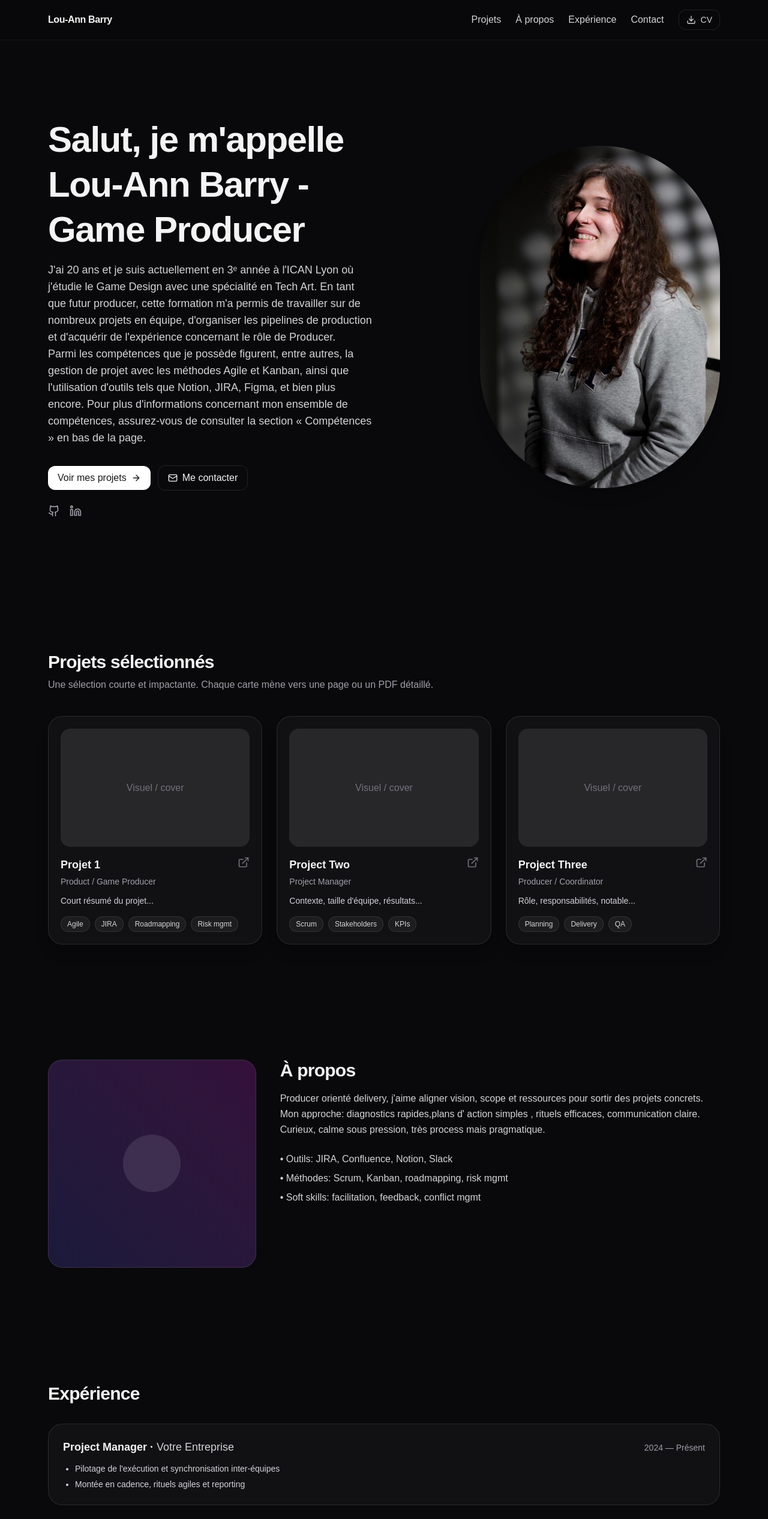
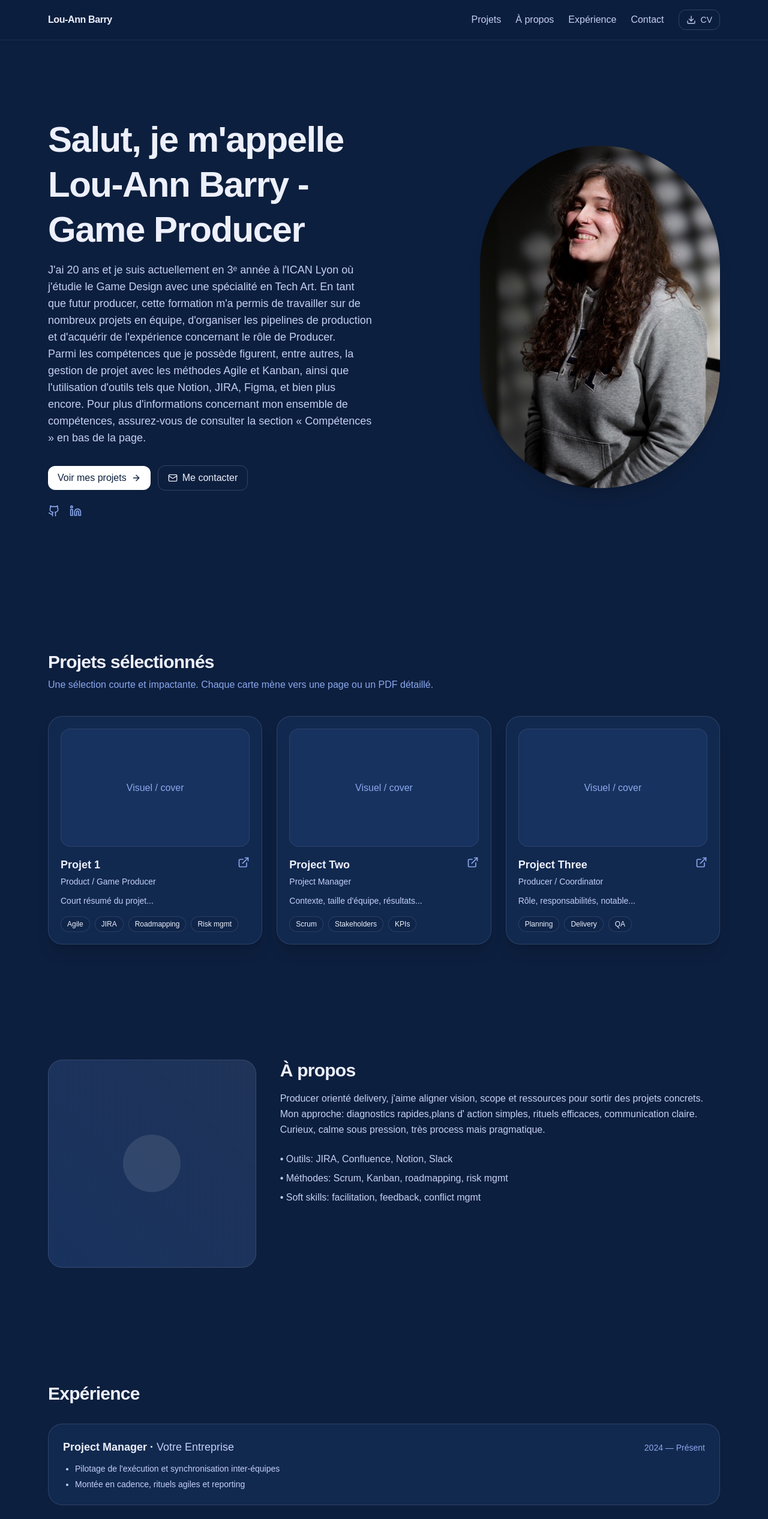
Before and after one commit to ghostofus/louann-portfolio, a Next.js app: page / in a window 1280 px wide. Shown: the top 2533 px of the page at 60% size. Built offline with nearby package versions, Linux system fonts and the light colour scheme.

Commit message:
Update_04 bis
Effacement couleur dans global et remplacement dans page js

```diff
--- a/app/globals.css
+++ b/app/globals.css
@@ -1,11 +1,10 @@
 @import "tailwindcss";
 
 :root {
-    --background: #EDF0FC;
-    --foreground: #0D1F3E;
-    --accent: #4782E4;
-    --accentDark: #325FA9;
+    --background: #ffffff;
+    --foreground: #171717;
 }
+
 @theme inline {
     --color-background: var(--background);
     --color-foreground: var(--foreground);
@@ -13,11 +12,10 @@
     --font-mono: var(--font-geist-mono);
 }
 
-
 @media (prefers-color-scheme: dark) {
     :root {
-        --background: #0D1F3E;
-        --foreground: #EDF0FC;
+        --background: #0a0a0a;
+        --foreground: #ededed;
     }
 }
 
--- a/app/page.js
+++ b/app/page.js
@@ -50,7 +50,7 @@ const stagger = { animate: { transition: { staggerChildren: 0.12 } } };
 
 export default function Page() {
     return (
-        <div className="min-h-screen bg-zinc-950 text-zinc-100 selection:bg-indigo-400/30">
+        <div className="min-h-screen bg-[#0D1F3E] text-[#EDF0FC] selection:bg-[#4782E4]/30">
             <Header />
             <main>
                 <Hero />
@@ -66,19 +66,20 @@ export default function Page() {
 
 function Header() {
     return (
-        <div className="sticky top-0 z-50 backdrop-blur supports-[backdrop-filter]:bg-zinc-950/60 border-b border-white/5">
+        <div className="sticky top-0 z-50 backdrop-blur supports-[backdrop-filter]:bg-[#0D1F3E]/60 border-b border-[#C3D0F6]/10">
             <div className="mx-auto max-w-6xl px-4">
                 <div className="flex items-center justify-between py-4">
-                    <a href="#home" className="font-semibold tracking-tight text-zinc-100">Lou-Ann Barry</a>
-                    <nav className="hidden md:flex items-center gap-6 text-zinc-300">
-                        <a href="#projects" className="hover:text-white transition">Projets</a>
-                        <a href="#about" className="hover:text-white transition">À propos</a>
-                        <a href="#experience" className="hover:text-white transition">Expérience</a>
-                        <a href="#contact" className="hover:text-white transition">Contact</a>
+                    <a href="#home" className="font-semibold tracking-tight text-[#EDF0FC]">Lou-Ann Barry</a>
+                    <nav className="hidden md:flex items-center gap-6 text-[#C3D0F6]">
+                        <a href="#projects" className="hover:text-[#EDF0FC] transition">Projets</a>
+                        <a href="#about" className="hover:text-[#EDF0FC] transition">À propos</a>
+                        <a href="#experience" className="hover:text-[#EDF0FC] transition">Expérience</a>
+                        <a href="#contact" className="hover:text-[#EDF0FC] transition">Contact</a>
+
                         <a
                             href={LINKS.resumeUrl}
                             download
-                            className="inline-flex items-center gap-2 rounded-xl border border-white/10 px-3 py-1.5 text-sm hover:bg-white/10 transition"
+                            className="inline-flex items-center gap-2 rounded-xl border border-[#C3D0F6]/20 px-3 py-1.5 text-sm hover:bg-[#1F3E71]/35 transition"
                         >
                             <Download className="h-4 w-4" /> CV
                         </a>
@@ -92,31 +93,35 @@ function Header() {
 function Hero() {
     return (
         <section id="home" className="relative overflow-hidden">
-            <div className="absolute inset-0 -z-10 bg-[radial-gradient(60%_40%_at_50%_-10%,rgba(99,102,241,0.25),transparent_60%)]" />
+            <div className="absolute inset-0 -z-10 bg-[radial-gradient(60%_40%_at_50%_-10%,rgba(71,130,228,0.25),transparent_60%)]" />
             <div className="mx-auto max-w-6xl px-4 py-24 md:py-32">
                 <motion.div variants={stagger} initial="initial" whileInView="animate" viewport={{ once: true, amount: 0.5 }} className="grid gap-10 md:grid-cols-2 md:items-center">
                     <div>
                         <motion.h1 variants={fadeUp} className="text-4xl/tight md:text-6xl/tight font-semibold tracking-tight">
                             Salut, je m'appelle Lou-Ann Barry - Game Producer
                         </motion.h1>
-                        <motion.p variants={fadeUp} className="mt-4 text-lg text-zinc-300">
+
+                        <motion.p variants={fadeUp} className="mt-4 text-lg text-[#C3D0F6]">
                             J'ai 20 ans et je suis actuellement en 3ᵉ année à l'ICAN Lyon où j'étudie le Game Design avec une spécialité en Tech Art. En tant que futur producer, cette formation m'a permis de travailler sur de nombreux projets en équipe, d'organiser les pipelines de production et d'acquérir de l'expérience concernant le rôle de Producer.<br />
-
                             Parmi les compétences que je possède figurent, entre autres, la gestion de projet avec les méthodes Agile et Kanban, ainsi que l'utilisation d'outils tels que Notion, JIRA, Figma, et bien plus encore. Pour plus d'informations concernant mon ensemble de compétences, assurez-vous de consulter la section « Compétences » en bas de la page.
                         </motion.p>
+
                         <motion.div variants={fadeUp} className="mt-8 flex flex-wrap items-center gap-3">
-                            <a href="#projects" className="inline-flex items-center gap-2 rounded-xl bg-white text-zinc-900 px-4 py-2 font-medium hover:bg-zinc-200 transition">
+                            <a href="#projects" className="inline-flex items-center gap-2 rounded-xl bg-white text-[#0D1F3E] px-4 py-2 font-medium hover:bg-[#EDF0FC] transition">
                                 Voir mes projets <ArrowRight className="h-4 w-4" />
                             </a>
-                            <a href={`mailto:${LINKS.email}`} className="inline-flex items-center gap-2 rounded-xl border border-white/10 px-4 py-2 hover:bg-white/10 transition">
+
+                            <a href={`mailto:${LINKS.email}`} className="inline-flex items-center gap-2 rounded-xl border border-[#C3D0F6]/20 px-4 py-2 hover:bg-[#1F3E71]/35 transition">
                                 <Mail className="h-4 w-4" /> Me contacter
                             </a>
                         </motion.div>
-                        <motion.div variants={fadeUp} className="mt-6 flex items-center gap-4 text-zinc-400">
-                            <a href={LINKS.github} className="hover:text-white transition" aria-label="GitHub"><Github className="h-5 w-5" /></a>
-                            <a href={LINKS.linkedin} className="hover:text-white transition" aria-label="LinkedIn"><Linkedin className="h-5 w-5" /></a>
+
+                        <motion.div variants={fadeUp} className="mt-6 flex items-center gap-4 text-[#8BA8EE]">
+                            <a href={LINKS.github} className="hover:text-[#EDF0FC] transition" aria-label="GitHub"><Github className="h-5 w-5" /></a>
+                            <a href={LINKS.linkedin} className="hover:text-[#EDF0FC] transition" aria-label="LinkedIn"><Linkedin className="h-5 w-5" /></a>
                         </motion.div>
                     </div>
+
                     <motion.div variants={fadeUp} className="flex justify-center md:justify-end">
                         <Image
                             src="/moi.png"
@@ -138,25 +143,40 @@ function Projects() {
         <section id="projects" className="mx-auto max-w-6xl px-4 py-24">
             <motion.div variants={fadeUp} initial="initial" whileInView="animate" viewport={{ once: true }}>
                 <h2 className="text-2xl md:text-3xl font-semibold tracking-tight">Projets sélectionnés</h2>
-                <p className="mt-2 text-zinc-400">Une sélection courte et impactante. Chaque carte mène vers une page ou un PDF détaillé.</p>
+                <p className="mt-2 text-[#8BA8EE]">Une sélection courte et impactante. Chaque carte mène vers une page ou un PDF détaillé.</p>
             </motion.div>
+
             <div className="mt-10 grid gap-6 sm:grid-cols-2 lg:grid-cols-3">
                 {PROJECTS.map((p, i) => (
-                    <motion.a key={i} variants={fadeUp} initial="initial" whileInView="animate" viewport={{ once: true }}
-                        href={p.link} className="group block rounded-3xl border border-white/10 bg-zinc-900/60 p-5 hover:bg-zinc-900 transition shadow-xl">
-                        <div className="aspect-[16/10] overflow-hidden rounded-2xl bg-zinc-800 grid place-items-center">
-                            <span className="text-zinc-500">Visuel / cover</span>
+                    <motion.a
+                        key={i}
+                        variants={fadeUp}
+                        initial="initial"
+                        whileInView="animate"
+                        viewport={{ once: true }}
+                        href={p.link}
+                        className="group block rounded-3xl border border-[#C3D0F6]/15 bg-[#1F3E71]/35 p-5 hover:bg-[#1F3E71]/45 transition shadow-xl"
+                    >
+                        <div className="aspect-[16/10] overflow-hidden rounded-2xl bg-[#1F3E71]/45 grid place-items-center border border-[#C3D0F6]/10">
+                            <span className="text-[#8BA8EE]">Visuel / cover</span>
                         </div>
+
                         <div className="mt-4 flex items-start justify-between gap-4">
                             <div>
-                                <h3 className="text-lg font-semibold group-hover:underline underline-offset-4 decoration-zinc-500/50">{p.title}</h3>
-                                <p className="mt-1 text-sm text-zinc-400">{p.role}</p>
+                                <h3 className="text-lg font-semibold group-hover:underline underline-offset-4 decoration-[#8BA8EE]/40">{p.title}</h3>
+                                <p className="mt-1 text-sm text-[#C3D0F6]">{p.role}</p>
                             </div>
-                            <ExternalLink className="h-5 w-5 text-zinc-500 group-hover:text-zinc-300" />
+                            <ExternalLink className="h-5 w-5 text-[#8BA8EE] group-hover:text-[#EDF0FC]" />
                         </div>
-                        <p className="mt-3 text-sm text-zinc-300">{p.summary}</p>
+
+                        <p className="mt-3 text-sm text-[#C3D0F6]">{p.summary}</p>
+
                         <div className="mt-4 flex flex-wrap gap-2">
-                            {p.tags.map((t, idx) => (<span key={idx} className="rounded-full border border-white/10 bg-white/5 px-2.5 py-1 text-xs text-zinc-300">{t}</span>))}
+                            {p.tags.map((t, idx) => (
+                                <span key={idx} className="rounded-full border border-[#C3D0F6]/15 bg-[#0D1F3E]/30 px-2.5 py-1 text-xs text-[#EDF0FC]">
+                                    {t}
+                                </span>
+                            ))}
                         </div>
                     </motion.a>
                 ))}
@@ -170,17 +190,19 @@ function About() {
         <section id="about" className="mx-auto max-w-6xl px-4 py-24">
             <motion.div variants={fadeUp} initial="initial" whileInView="animate" viewport={{ once: true }} className="grid gap-10 md:grid-cols-3">
                 <div className="md:col-span-1">
-                    <div className="aspect-square w-full overflow-hidden rounded-3xl border border-white/10 bg-gradient-to-tr from-indigo-500/20 to-fuchsia-500/20 grid place-items-center">
+                    <div className="aspect-square w-full overflow-hidden rounded-3xl border border-[#C3D0F6]/15 bg-gradient-to-tr from-[#4782E4]/20 to-[#8BA8EE]/15 grid place-items-center">
                         <div className="h-24 w-24 rounded-full bg-white/10" />
                     </div>
                 </div>
+
                 <div className="md:col-span-2">
                     <h2 className="text-2xl md:text-3xl font-semibold tracking-tight">À propos</h2>
-                    <p className="mt-4 text-zinc-300 leading-relaxed">
-                        Producer orienté delivery, j&apos;aime aligner vision, scope et ressources pour sortir des projets concrets. Mon approche: diagnostics rapides,plans d&apos; action simples
-                        , rituels efficaces, communication claire. Curieux, calme sous pression, très process mais pragmatique.
+                    <p className="mt-4 text-[#C3D0F6] leading-relaxed">
+                        Producer orienté delivery, j&apos;aime aligner vision, scope et ressources pour sortir des projets concrets. Mon approche: diagnostics rapides,plans d&apos; action simples,
+                        rituels efficaces, communication claire. Curieux, calme sous pression, très process mais pragmatique.
                     </p>
-                    <ul className="mt-6 grid gap-2 text-zinc-300">
+
+                    <ul className="mt-6 grid gap-2 text-[#C3D0F6]">
                         <li>• Outils: JIRA, Confluence, Notion, Slack</li>
                         <li>• Méthodes: Scrum, Kanban, roadmapping, risk mgmt</li>
                         <li>• Soft skills: facilitation, feedback, conflict mgmt</li>
@@ -197,16 +219,27 @@ function Experience() {
             <motion.div variants={fadeUp} initial="initial" whileInView="animate" viewport={{ once: true }}>
                 <h2 className="text-2xl md:text-3xl font-semibold tracking-tight">Expérience</h2>
             </motion.div>
+
             <div className="mt-8 grid gap-6">
                 {EXPERIENCE.map((e, i) => (
-                    <motion.div key={i} variants={fadeUp} initial="initial" whileInView="animate" viewport={{ once: true }} className="rounded-3xl border border-white/10 bg-zinc-900/60 p-6">
+                    <motion.div
+                        key={i}
+                        variants={fadeUp}
+                        initial="initial"
+                        whileInView="animate"
+                        viewport={{ once: true }}
+                        className="rounded-3xl border border-[#C3D0F6]/15 bg-[#1F3E71]/35 p-6"
+                    >
                         <div className="flex flex-wrap items-baseline justify-between gap-3">
                             <div>
-                                <h3 className="text-lg font-semibold">{e.title} · <span className="text-zinc-300 font-normal">{e.place}</span></h3>
+                                <h3 className="text-lg font-semibold">
+                                    {e.title} · <span className="text-[#C3D0F6] font-normal">{e.place}</span>
+                                </h3>
                             </div>
-                            <div className="text-sm text-zinc-400">{e.period}</div>
+                            <div className="text-sm text-[#8BA8EE]">{e.period}</div>
                         </div>
-                        <ul className="mt-3 grid gap-1.5 text-zinc-300 text-sm list-disc pl-5">
+
+                        <ul className="mt-3 grid gap-1.5 text-[#C3D0F6] text-sm list-disc pl-5">
                             {e.items.map((it, idx) => (<li key={idx}>{it}</li>))}
                         </ul>
                     </motion.div>
@@ -219,15 +252,16 @@ function Experience() {
 function Contact() {
     return (
         <section id="contact" className="mx-auto max-w-6xl px-4 py-24">
-            <motion.div variants={fadeUp} initial="initial" whileInView="animate" viewport={{ once: true }} className="rounded-3xl border border-white/10 bg-gradient-to-br from-zinc-900/60 to-zinc-900/20 p-10">
+            <motion.div variants={fadeUp} initial="initial" whileInView="animate" viewport={{ once: true }} className="rounded-3xl border border-[#C3D0F6]/15 bg-gradient-to-br from-[#1F3E71]/35 to-[#0D1F3E]/20 p-10">
                 <h2 className="text-2xl md:text-3xl font-semibold tracking-tight">Discutons ⚡️</h2>
-                <p className="mt-2 text-zinc-300">Un projet, une opportunité, des questions ? Écrivez-moi.</p>
+                <p className="mt-2 text-[#C3D0F6]">Un projet, une opportunité, des questions ? Écrivez-moi.</p>
+
                 <div className="mt-6 flex flex-wrap items-center gap-3">
-                    <a href={`mailto:${LINKS.email}`} className="inline-flex items-center gap-2 rounded-xl bg-white text-zinc-900 px-4 py-2 font-medium hover:bg-zinc-200 transition">
+                    <a href={`mailto:${LINKS.email}`} className="inline-flex items-center gap-2 rounded-xl bg-white text-[#0D1F3E] px-4 py-2 font-medium hover:bg-[#EDF0FC] transition">
                         <Mail className="h-4 w-4" /> {LINKS.email}
                     </a>
-                    <a href={LINKS.linkedin} className="inline-flex items-center gap-2 rounded-xl border border-white/10 px-4 py-2 hover:bg-white/10 transition"><Linkedin className="h-4 w-4" /> LinkedIn</a>
-                    <a href={LINKS.github} className="inline-flex items-center gap-2 rounded-xl border border-white/10 px-4 py-2 hover:bg-white/10 transition"><Github className="h-4 w-4" /> GitHub</a>
+                    <a href={LINKS.linkedin} className="inline-flex items-center gap-2 rounded-xl border border-[#C3D0F6]/20 px-4 py-2 hover:bg-[#1F3E71]/35 transition"><Linkedin className="h-4 w-4" /> LinkedIn</a>
+                    <a href={LINKS.github} className="inline-flex items-center gap-2 rounded-xl border border-[#C3D0F6]/20 px-4 py-2 hover:bg-[#1F3E71]/35 transition"><Github className="h-4 w-4" /> GitHub</a>
                 </div>
             </motion.div>
         </section>
@@ -236,8 +270,8 @@ function Contact() {
 
 function Footer() {
     return (
-        <footer className="border-t border-white/5">
-            <div className="mx-auto max-w-6xl px-4 py-10 text-sm text-zinc-400">
+        <footer className="border-t border-[#C3D0F6]/10">
+            <div className="mx-auto max-w-6xl px-4 py-10 text-sm text-[#8BA8EE]">
                 © {new Date().getFullYear()} Lou-Ann Barry. Tous droits réservés.
             </div>
         </footer>
```
